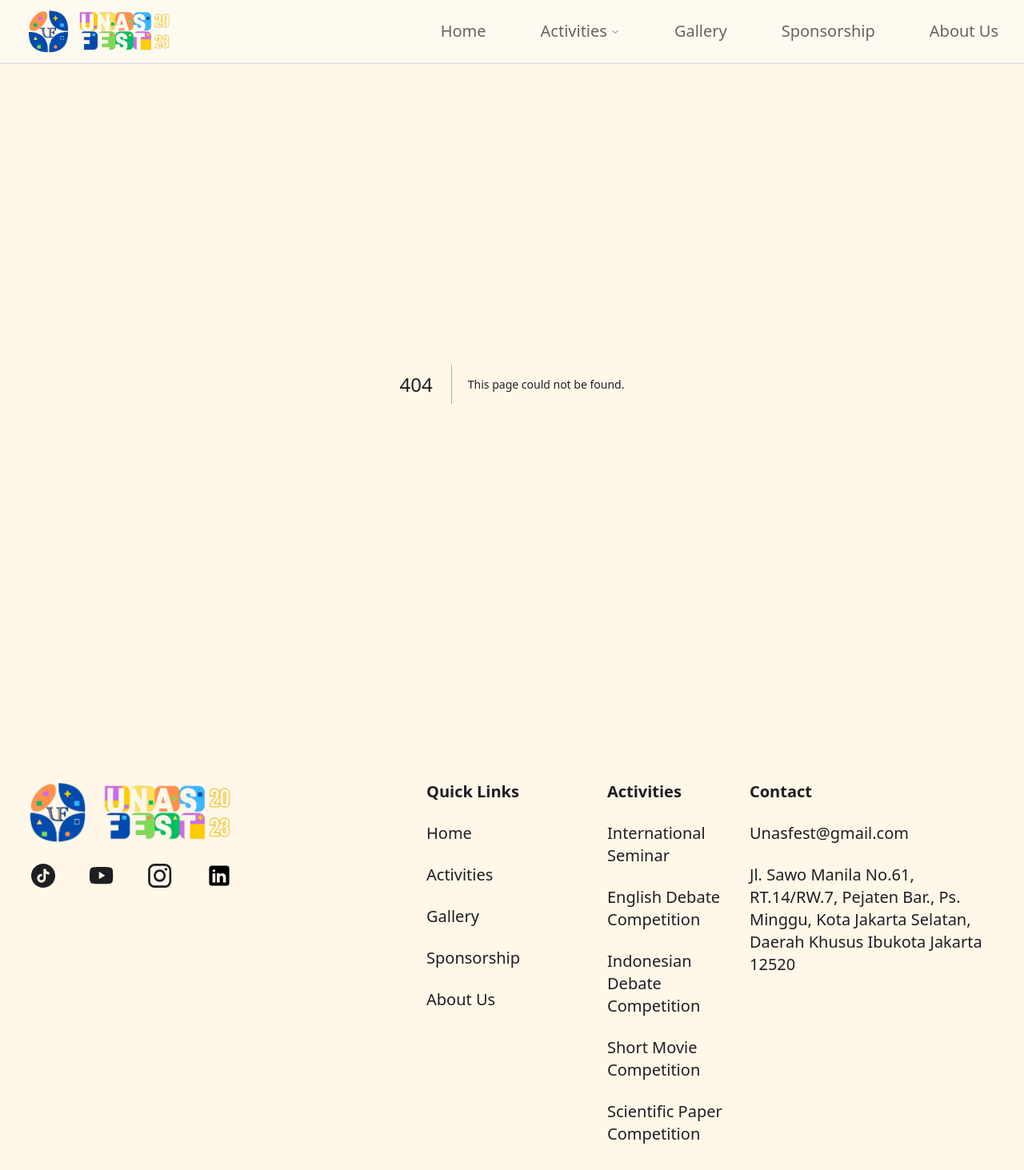
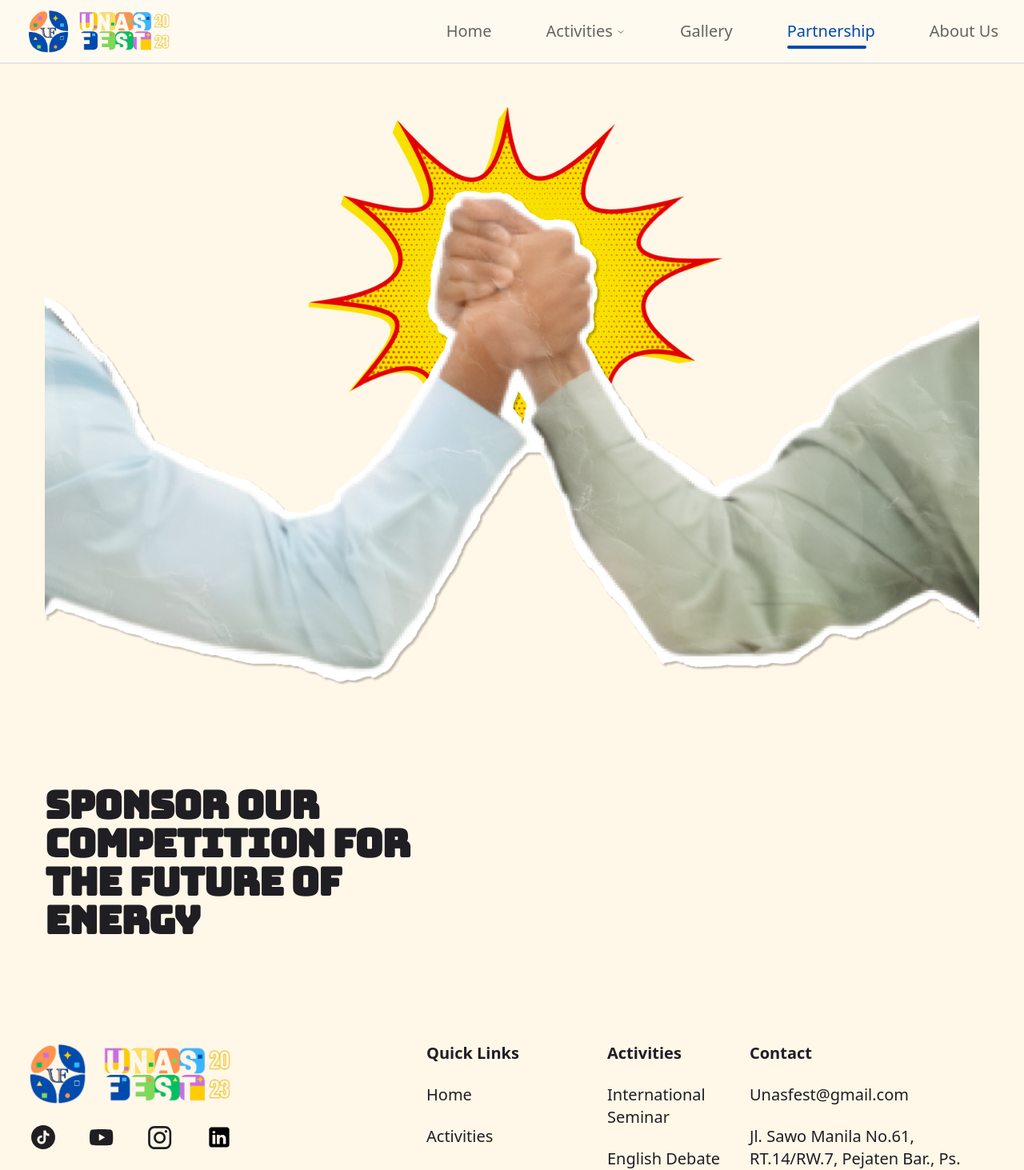
Before and after one commit to Rangga056/unasfest, a Next.js app: page /partnership in a window 1280 px wide. Before the commit this address had no page. Shown: the top 1463 px of the page at 80% size. Built offline with nearby package versions, Linux system fonts and the light colour scheme.

Commit message:
create partner page

```diff
--- /dev/null
+++ b/app/partnership/page.tsx
@@ -0,0 +1,27 @@
+import { Card, CardContent, CardTitle } from "@/components/ui/card";
+import banner from "@/public/assets/images/partnership/banner.png";
+import Image from "next/image";
+
+const Partnership = () => {
+  return (
+    <div>
+      <Card className="container relative mb-12 flex flex-col items-center justify-center overflow-hidden rounded-none pb-2 text-center align-middle">
+        <CardContent>
+          <Image src={banner} alt="banner" />
+        </CardContent>
+      </Card>
+
+      <Card className="container relative mb-12 flex items-center justify-center overflow-hidden rounded-none pb-2 text-center align-middle">
+        <CardContent className="w-1/2">
+
+        <CardTitle className="text-5xl text-start">Sponsor Our Competition for the Future of Energy</CardTitle>
+        </CardContent>
+        <CardContent className="w-1/2">
+
+        </CardContent>
+      </Card>
+    </div>
+  );
+};
+
+export default Partnership;
--- a/components/shared/Judges/Judges.tsx
+++ b/components/shared/Judges/Judges.tsx
@@ -22,7 +22,6 @@ import {
 import { useState } from "react";
 import linkedin from "@/public/assets/icons/LinkedIn-icon-white.svg";
 import { MoveRight } from "lucide-react";
-
 
 interface judgesProps {
   judgesData: activitiesData["judgesData"];
@@ -74,7 +73,7 @@ const MissionsSlider: React.FC<judgesProps> = ({ judgesData, color }) => {
                   alt={prop.name}
                   className="h-[430px] w-full object-cover md:h-[500px] md:w-[400px]"
                 />
-                <div className="space-y-0 font-inter pb-5">
+                <div className="space-y-0 pb-5 font-inter">
                   <h1 className="text-lg font-bold">{prop.name}</h1>
                   <h2 className="w-[300px] text-base lg:w-[400px]">
                     {prop.lastEducation}
@@ -210,14 +209,13 @@ const MissionsSlider: React.FC<judgesProps> = ({ judgesData, color }) => {
             </Card>
           </SwiperSlide>
         ))}
-          <div className="absolute -bottom-10 left-7 z-10 flex h-28 items-center space-x-4 lg:hidden pt-10 mb-5">
-        <div className="custom-pagination-faq" />
-        <div className="swiper-button-next-faq cursor-pointer bg-transparent p-2">
-          <MoveRight size={30} className="text-page-black" />
+        <div className="absolute -bottom-10 left-7 z-10 mb-5 flex h-28 items-center space-x-4 pt-10 lg:hidden">
+          <div className="custom-pagination-faq" />
+          <div className="swiper-button-next-faq cursor-pointer bg-transparent p-2">
+            <MoveRight size={30} className="text-page-black" />
+          </div>
         </div>
-      </div>
       </Swiper>
-
     </div>
   );
 };
--- a/constants/navMenu.ts
+++ b/constants/navMenu.ts
@@ -34,8 +34,8 @@ export const navMenu = [
     title: "Gallery",
   },
   {
-    path: "/sponsorship",
-    title: "Sponsorship",
+    path: "/partnership",
+    title: "Partnership",
   },
   {
     path: "/about-us",
```
Also changed, not shown: public/assets/images/Partnership/banner.png (added).
